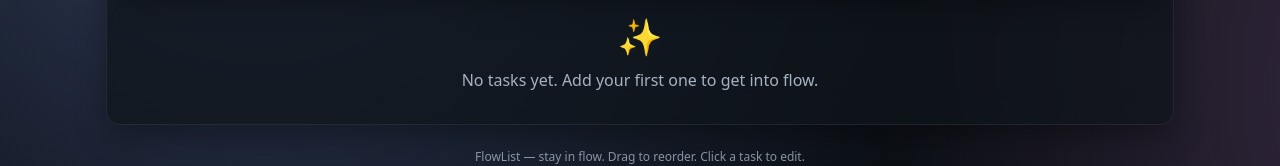
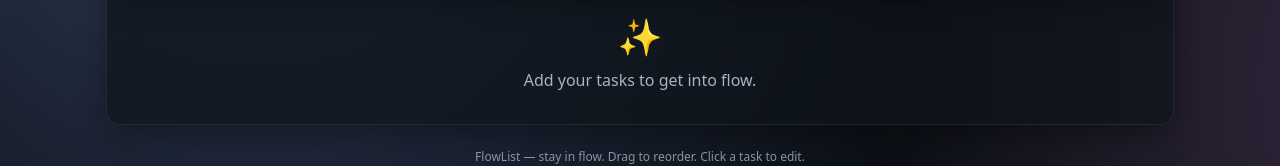
Before and after one commit to Rijuls-code/Flowlist-To-Do-list, a plain HTML site: page index.html in a window 1280 px wide. Shown: the part 877-1043 px from the top of the page. Drawn offline with Linux system fonts and the light colour scheme.

```diff
--- a/index.html
+++ b/index.html
@@ -633,7 +633,7 @@
       <ul class="tasks" id="tasks"></ul>
       <div class="empty" id="empty" hidden>
         <div class="big" aria-hidden="true">✨</div>
-        <div>No tasks yet. Add your first one to get into flow.</div>
+        <div>Add your tasks to get into flow.</div>
       </div>
     </section>
 
@@ -1169,4 +1169,5 @@
     render();
   </script>
 </body>
+
 </html>
```
